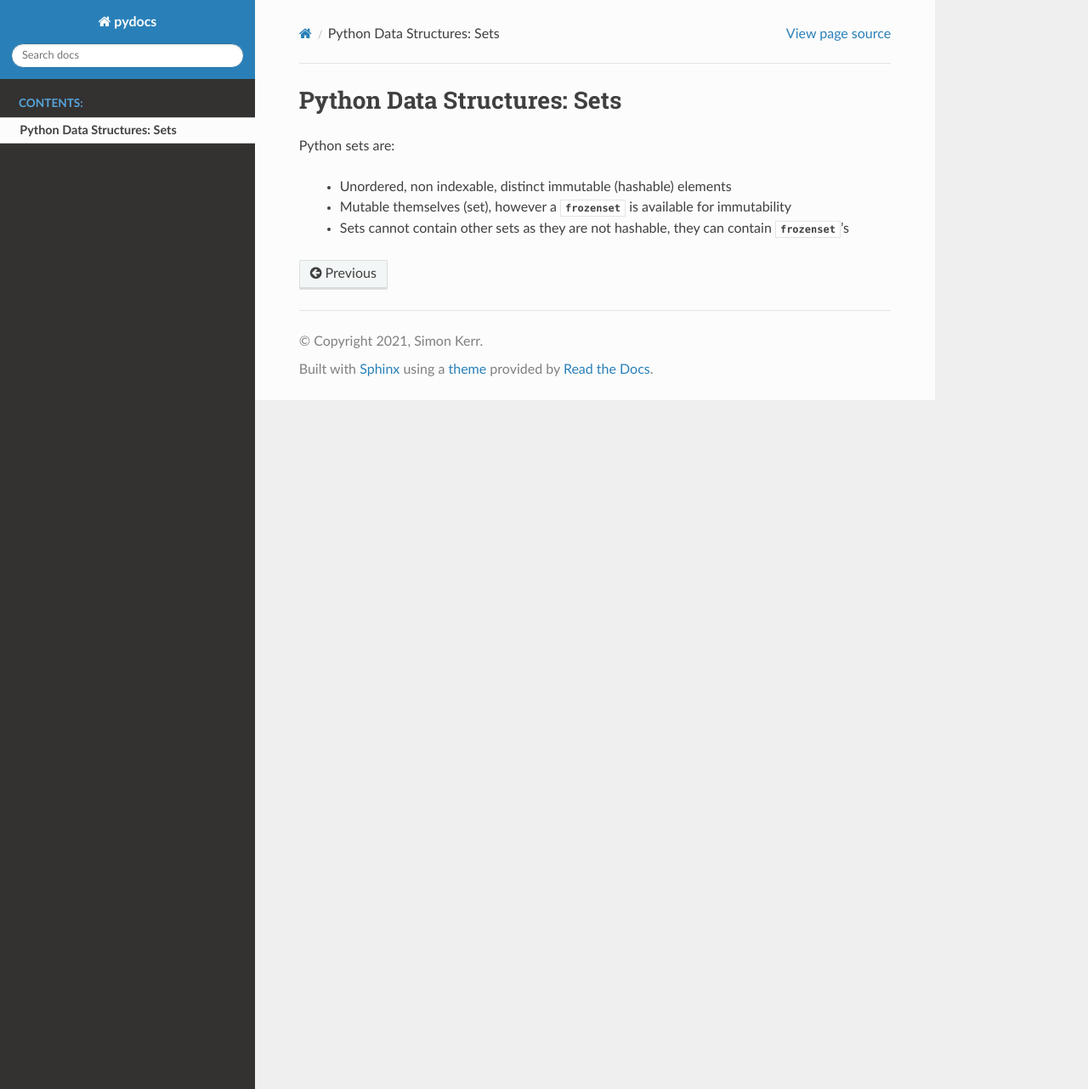
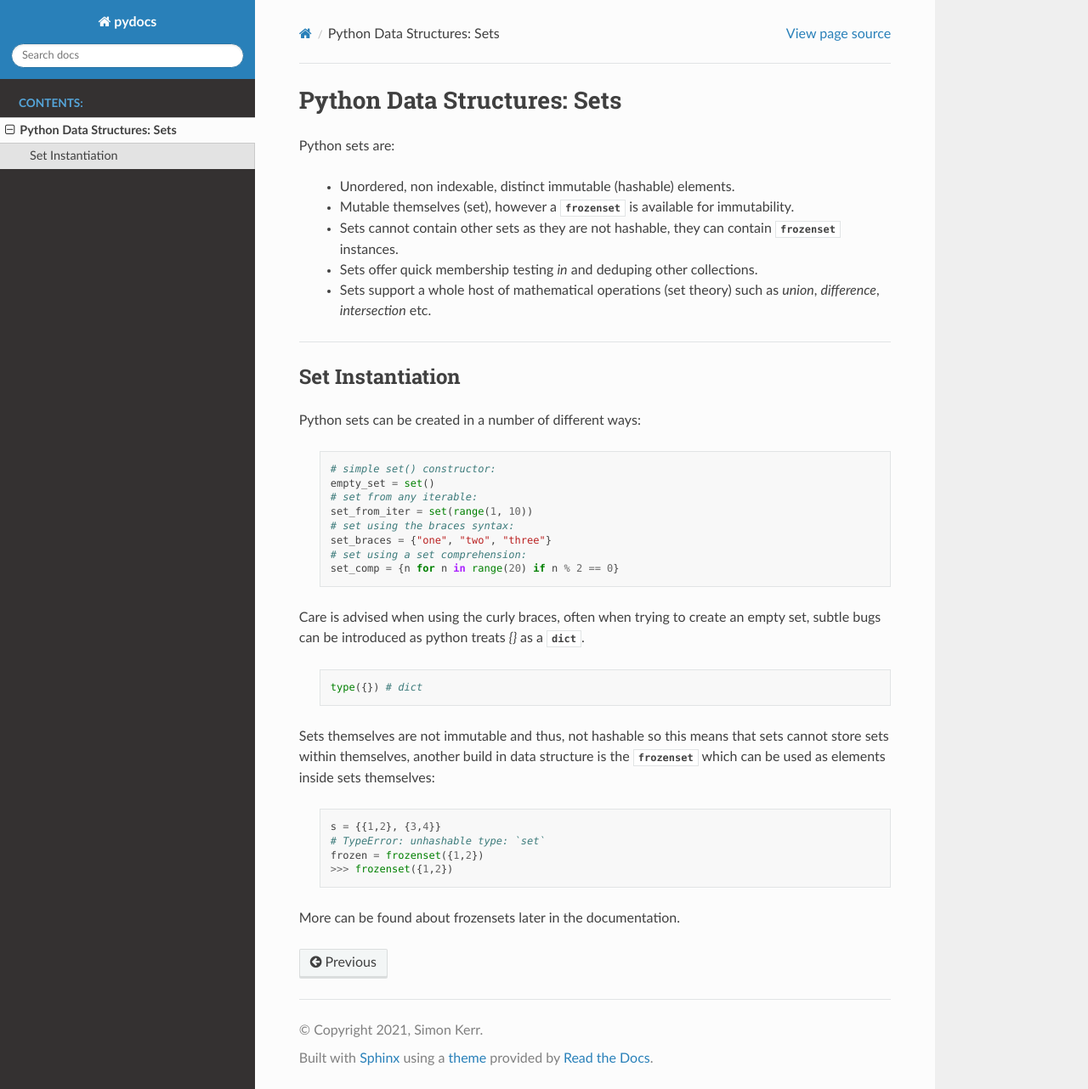
Before and after one commit to symonk/pydocs, a Sphinx documentation site: the page built from docs/source/_data_structures/sets/sets.rst, in a window 1280 px wide and 1282 px high. Shown: the whole window at 85% size. Built offline with Sphinx 7.4.7 and the Read the Docs theme 2.0.0, drawn with Linux system fonts in a browser that asks for light colours.

Commit message:
adding tox tweaks, hot reloading tweaks, set instantiation material

```diff
--- a/docs/requirements.txt
+++ b/docs/requirements.txt
@@ -1,3 +1,4 @@
 Sphinx==4.1.1
 sphinx-rtd-theme==0.5.2
 tox==3.24.0
+sphinx-autobuild==2021.3.14
--- a/docs/source/_data_structures/sets/sets.rst
+++ b/docs/source/_data_structures/sets/sets.rst
@@ -3,6 +3,47 @@ Python Data Structures: Sets
 
 Python sets are:
 
-    * Unordered, non indexable, distinct immutable (hashable) elements
-    * Mutable themselves (set), however a :class:`frozenset` is available for immutability
-    * Sets cannot contain other sets as they are not hashable, they can contain :class:`frozenset`'s
+    - Unordered, non indexable, distinct immutable (hashable) elements.
+    - Mutable themselves (set), however a :class:`frozenset` is available for immutability.
+    - Sets cannot contain other sets as they are not hashable, they can contain :class:`frozenset` instances.
+    - Sets offer quick membership testing `in` and deduping other collections.
+    - Sets support a whole host of mathematical operations (set theory) such as `union`, `difference`, `intersection` etc.
+
+-----
+
+Set Instantiation
+-----------------
+
+Python sets can be created in a number of different ways:
+
+    .. code-block:: python
+
+        # simple set() constructor:
+        empty_set = set()
+        # set from any iterable:
+        set_from_iter = set(range(1, 10))
+        # set using the braces syntax:
+        set_braces = {"one", "two", "three"}
+        # set using a set comprehension:
+        set_comp = {n for n in range(20) if n % 2 == 0}
+
+
+Care is advised when using the curly braces, often when trying to create an empty set, subtle bugs
+can be introduced as python treats `{}` as a :class:`dict`.
+
+    .. code-block:: python
+
+        type({}) # dict
+
+Sets themselves are not immutable and thus, not hashable so this means that sets cannot store sets within
+themselves, another build in data structure is the :class:`frozenset` which can be used as elements inside
+sets themselves:
+
+    .. code-block:: python
+
+        s = {{1,2}, {3,4}}
+        # TypeError: unhashable type: `set`
+        frozen = frozenset({1,2})
+        >>> frozenset({1,2})
+
+More can be found about frozensets later in the documentation.
```
Also changed, not shown: README.md (+8 -0 lines), 2 other files.
